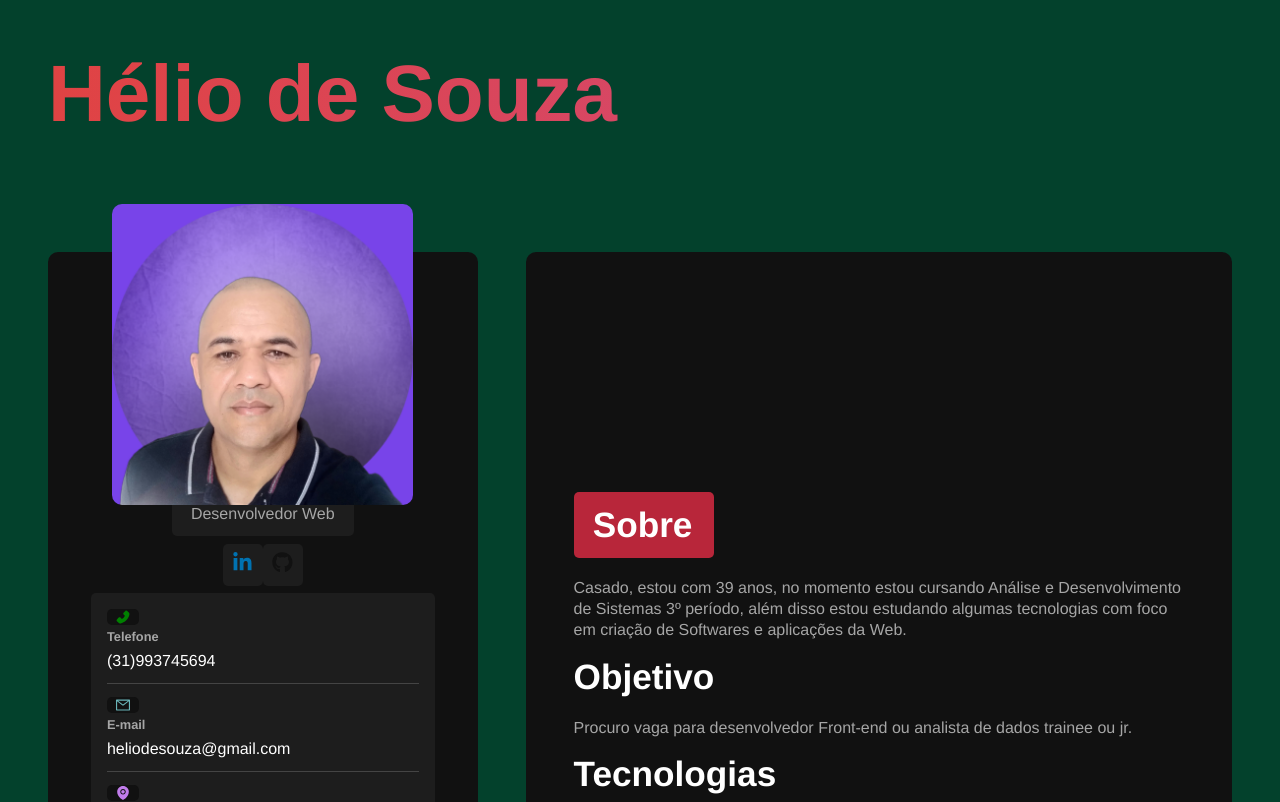
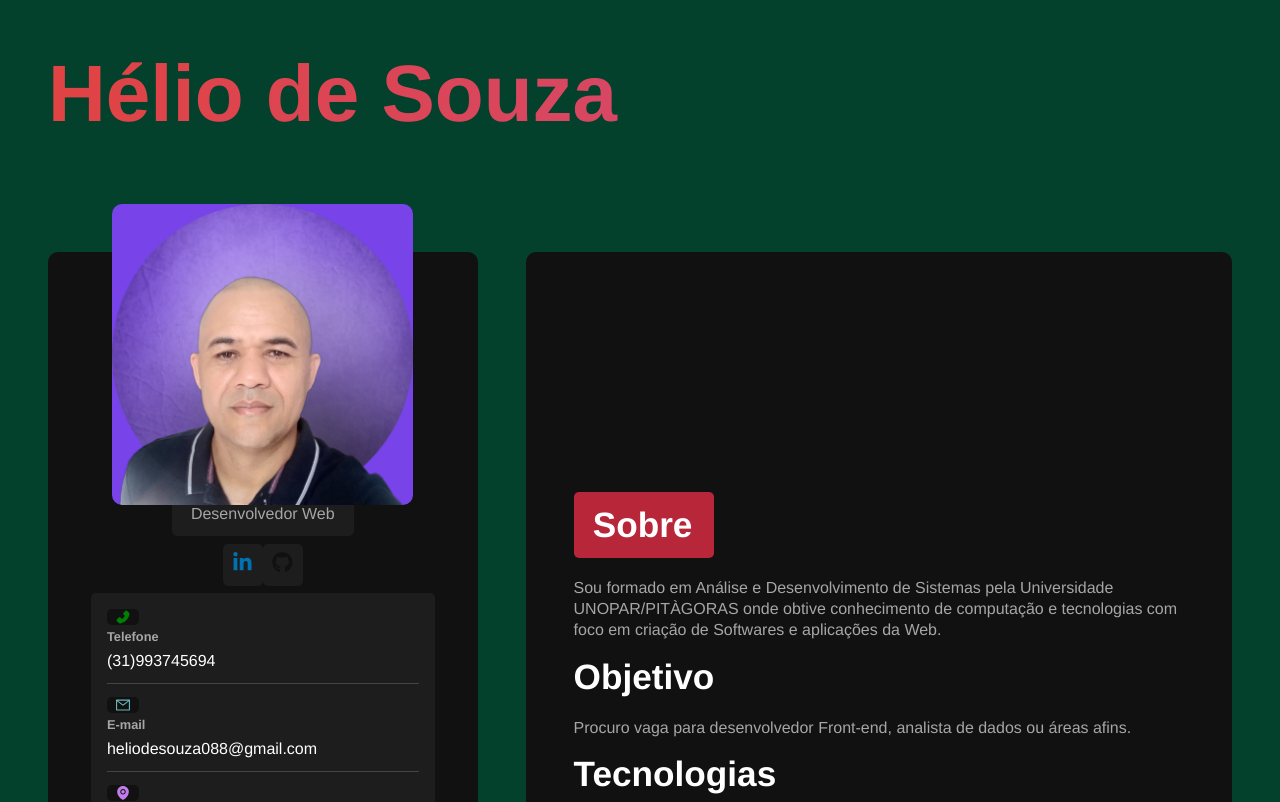
Before and after one commit to heliodesouza/repositorio-helio, a React (Vite) app: page / in a window 1280 px wide. Shown: the top 802 px of the page. Built offline with nearby package versions, Linux system fonts and the light colour scheme.

Commit message:
adicionado alterações

```diff
--- a/src/components/AboutContainer.jsx
+++ b/src/components/AboutContainer.jsx
@@ -5,8 +5,8 @@ const AboutContainer  = () => {
         <section className="about-container">
             <h2 id="style">Sobre</h2>
             <p>
-             Casado, estou com 39 anos, no momento estou cursando Análise e Desenvolvimento de Sistemas 3º
-             período, além disso estou estudando algumas tecnologias com foco em criação de Softwares e aplicações da Web.
+             Sou formado em  Análise e Desenvolvimento de Sistemas pela Universidade UNOPAR/PITÀGORAS
+             onde obtive conhecimento de computação e tecnologias com foco em criação de Softwares e aplicações da Web.
 
             </p>
         </section>
--- a/src/components/InformationContainer.jsx
+++ b/src/components/InformationContainer.jsx
@@ -17,7 +17,7 @@ const InformationContainer = () => {
             <AiOutlineMail id="email-icon" />
             <div>
                 <h3>E-mail</h3>
-                <p>heliodesouza@gmail.com</p>
+                <p>heliodesouza088@gmail.com</p>
             </div>
         </div>
         <div className='info-card'>
--- a/src/components/ObjetivoContainer.jsx
+++ b/src/components/ObjetivoContainer.jsx
@@ -3,7 +3,7 @@ const ObjetivoContainer = () => {
         <section className="objetivo-container">
             <h2>Objetivo</h2>
             <p>
-                Procuro  vaga para desenvolvedor Front-end ou analista de dados  trainee ou jr.
+                Procuro  vaga para desenvolvedor Front-end, analista de dados ou áreas afins.
             </p>
         </section>
 
```
